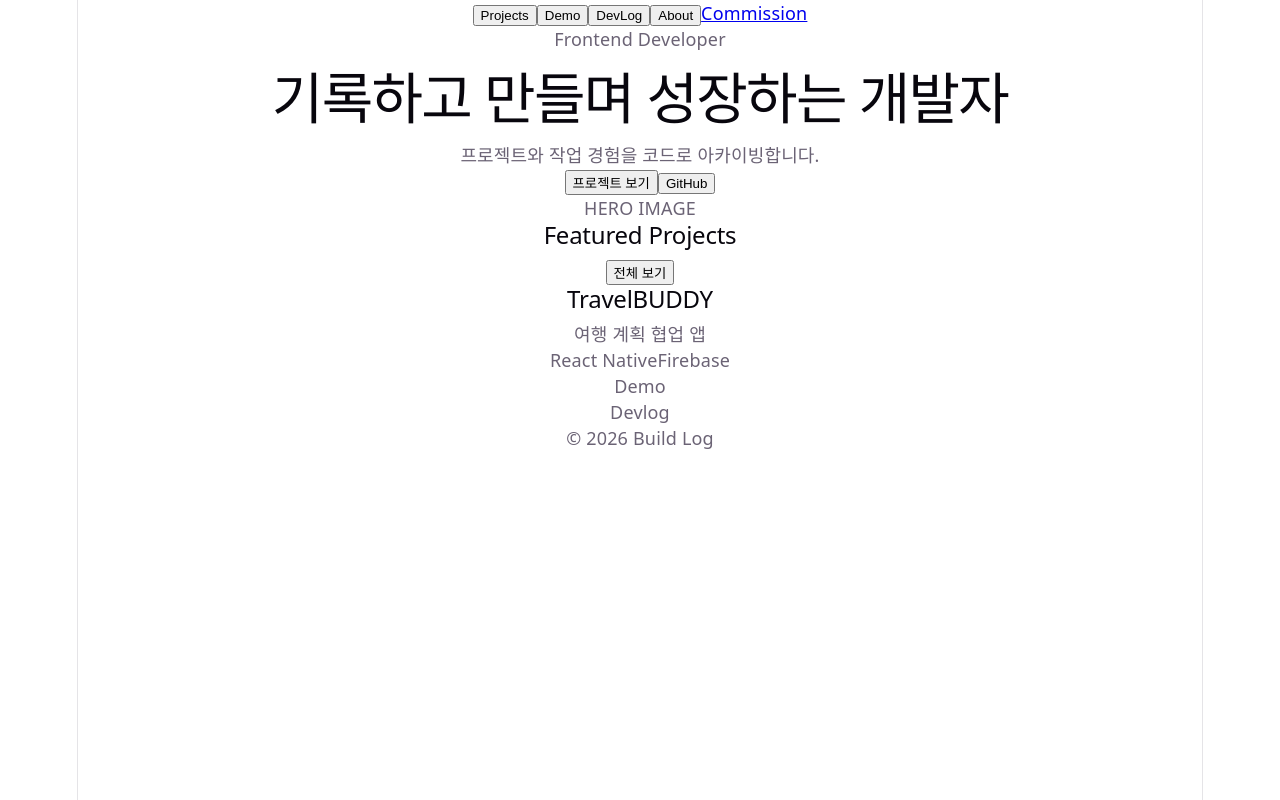
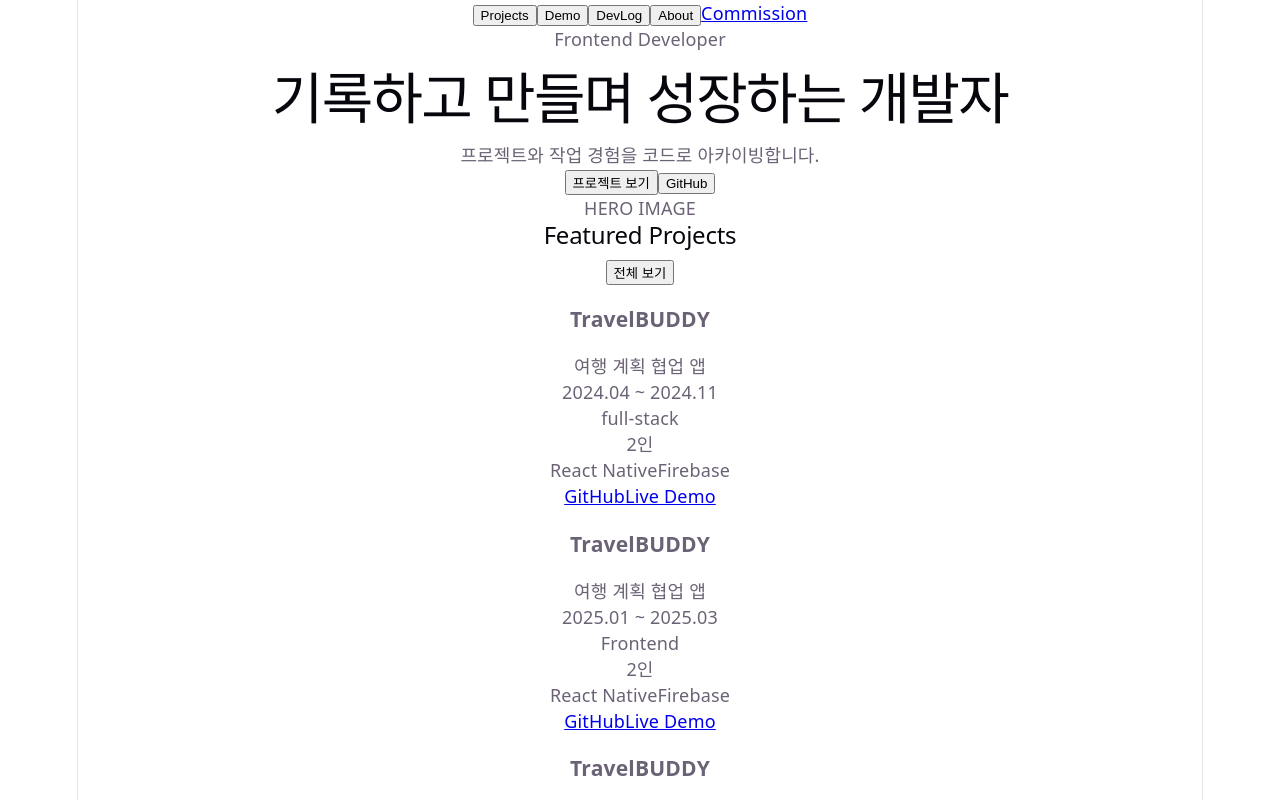
Before and after one commit to hamon1/PortfolioWebSite, a React (Vite) app in the folder portfoliowebsite/: page / in a window 1280 px wide. Shown: the top 800 px of the page. Built offline with nearby package versions, Linux system fonts and the light colour scheme.

Commit message:
feat: pojects -> 팀 규모, 기한, 담당 구혁 데이터 추가

```diff
--- a/portfoliowebsite/src/components/project/ProjectCard.tsx
+++ b/portfoliowebsite/src/components/project/ProjectCard.tsx
@@ -7,20 +7,84 @@ type Props = {
 
 function ProjectCard({ project }: Props) {
     return (
-        <article className="project-card">
+        // <article className="project-card">
 
-            <h2>{project.title}</h2>
+        //     <h2>{project.title}</h2>
 
-            <p>{project.description}</p>
+        //     <p>{project.description}</p>
 
-            <div>
-                {project.tags.map(tag => (
-                    <span key={tag}>
-                        {tag}
+        //     <div>
+        //         <span> img </span>
+        //     </div>
+
+        //     <div>
+        //         {project.tags.map(tag => (
+        //             <span key={tag}>
+        //                 {tag}
+        //             </span>
+        //         ))}
+        //     </div>
+        // </article>
+        <section className="project-card featured">
+
+            <div className="project-thumbnail">
+                {/* <img src="./assets/travelbuddy.webp" alt="TravelBUDDY 썸네일"> */}
+            </div>
+
+
+            <div className="project-content">
+
+
+                <div className="project-header">
+                    <h3 className="project-title">
+                        {project.title}
+                    </h3>
+
+                    <span className="project-badge">
+                        {project.featured}
                     </span>
-                ))}
+                </div>
+
+
+                <p className="project-description">
+                    {project.description}
+                </p>
+
+                <p> {project.period} </p>
+
+                <p> {project.role} </p>
+
+                <p> {project.teamSize} </p>
+
+                <div>
+                    {project.tags.map(tag => (
+                        <span key={tag}>
+                            {tag}
+                        </span>
+                    ))}
+                </div>
+
+
+                <div className="project-actions">
+                    <a
+                        href="https://github.com/example"
+                        target="_blank"
+                        rel="noopener noreferrer"
+                        className="project-link github"
+                    >
+                        GitHub
+                    </a>
+
+                    <a
+                        href="#"
+                        className="project-link demo"
+                    >
+                        Live Demo
+                    </a>
+                </div>
+
             </div>
-        </article>
+        </section>
     );
 }
 
--- a/portfoliowebsite/src/data/raw/projects.json
+++ b/portfoliowebsite/src/data/raw/projects.json
@@ -3,6 +3,54 @@
         "id": "travelbuddy",
         "title": "TravelBUDDY",
         "description": "여행 계획 협업 앱",
+        "period": "2024.04 ~ 2024.11",
+        "teamSize": "2인",
+        "role": "full-stack",
+        "thumbnail": "travelbuddy.webp",
+        "tags": [
+            "React Native",
+            "Firebase"
+        ],
+        "github": "https://github.com/example",
+        "featured": true
+    },
+    {
+        "id": "travelbuddy",
+        "title": "TravelBUDDY",
+        "description": "여행 계획 협업 앱",
+        "period": "2025.01 ~ 2025.03",
+        "teamSize": "2인",
+        "role": "Frontend",
+        "thumbnail": "travelbuddy.webp",
+        "tags": [
+            "React Native",
+            "Firebase"
+        ],
+        "github": "https://github.com/example",
+        "featured": true
+    },
+    {
+        "id": "travelbuddy",
+        "title": "TravelBUDDY",
+        "description": "여행 계획 협업 앱",
+        "period": "2025.01 ~ 2025.03",
+        "teamSize": "2인",
+        "role": "Frontend",
+        "thumbnail": "travelbuddy.webp",
+        "tags": [
+            "React Native",
+            "Firebase"
+        ],
+        "github": "https://github.com/example",
+        "featured": true
+    },
+    {
+        "id": "travelbuddy",
+        "title": "TravelBUDDY",
+        "description": "여행 계획 협업 앱",
+        "period": "2025.01 ~ 2025.03",
+        "teamSize": "2인",
+        "role": "Frontend",
         "thumbnail": "travelbuddy.webp",
         "tags": [
             "React Native",
--- a/portfoliowebsite/src/data/schemas/project.schema.ts
+++ b/portfoliowebsite/src/data/schemas/project.schema.ts
@@ -5,6 +5,9 @@ export const ProjectSchema = z.object({
     title: z.string(),
     description: z.string(),
     thumbnail: z.string(),
+    period: z.string(),
+    teamSize: z.string(),
+    role: z.string(),
     tags: z.array(z.string()),
     github: z.string().url(),
     featured: z.boolean(),
```
